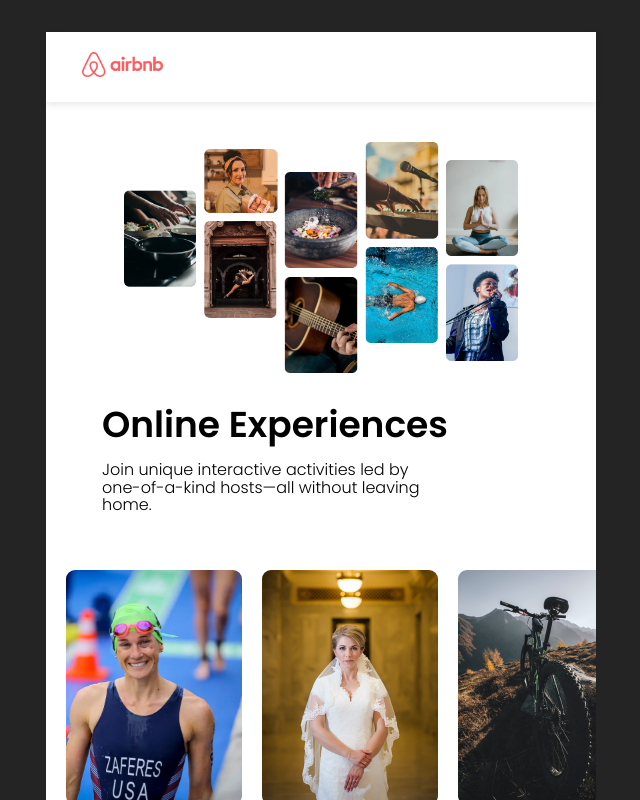
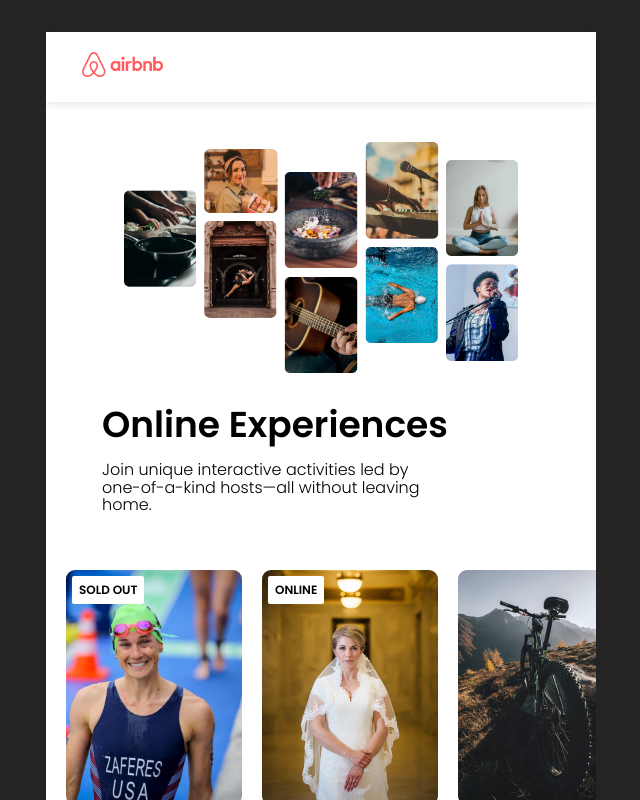
Before and after one commit to thorrellt/scrimba-airbnb-experience, a React (Vite) app: page / in a window 1280 px wide. Shown: the top 800 px of the page, without its empty margins (319-959 px from the left). Built offline with nearby package versions, Linux system fonts and the light colour scheme.

Commit message:
update card compenent
card now takes object as prop

```diff
--- a/src/App.css
+++ b/src/App.css
@@ -92,6 +92,17 @@
   max-width: 176px;
   font-size: 12px;
   text-align: left;
+  position: relative;
+}
+
+.card--badge {
+  position: absolute;
+  top: 6px;
+  left: 6px;
+  background-color: white;
+  padding: 5px 7px;
+  border-radius: 2px;
+  font-weight: bold;
 }
 
 .card--image {
--- a/src/App.jsx
+++ b/src/App.jsx
@@ -11,12 +11,7 @@
   const cards = cardData.map(card => {
     return <Card
     key ={card.id}
-    img = {card.coverImg}
-    rating = {card.stats.rating}
-    reviewCount = {card.stats.reviewCount}
-    country = {card.location}
-    title = {card.title}
-    price =  {card.price} />
+    item={card} />
   })
   return (
     <div className="App">
--- a/src/components/Card.jsx
+++ b/src/components/Card.jsx
@@ -5,29 +5,29 @@
 
 export default function Card(props) {
     const assetPath = "../public/assets/";
-    const {
-        photo,
-        rating,
-        reviewCount,
-        country: location,
-        title,
-        price
-    } = props;
+    console.log(props.item)
+    let badgeText
+    if (props.item.openSpots === 0) {
+        badgeText = "SOLD OUT"
+    } else if (props.item.location === "Online") {
+        badgeText = "ONLINE"
+    }
 
     return (
         <div className="Card">
-            <img src={assetPath + props.img} className="card--image" alt="Card Photo">
+            {badgeText && <div className="card--badge">{badgeText}</div>}
+            <img src={assetPath + props.item.coverImg} className="card--image" alt="Card Photo">
             </img>
 
             <div className="card--stats">
                 <img src={star} className="card--star" />
-                <span>{rating}</span>
-                <span className='gray'>({reviewCount}) • </span>
-                <span className='gray'>{location}</span>
+                <span>{props.item.stats.rating}</span>
+                <span className='gray'>({props.item.stats.reviewCount}) • </span>
+                <span className='gray'>{props.item.location}</span>
             </div>
 
-            <p className="card--title">{props.title}</p>
-            <p className="card--price"><span className="bold">From ${props.price}</span>  / person</p>
+            <p className="card--title">{props.item.title}</p>
+            <p className="card--price"><span className="bold">From ${props.item.price}</span>  / person</p>
         </div>
     )
 }
```
